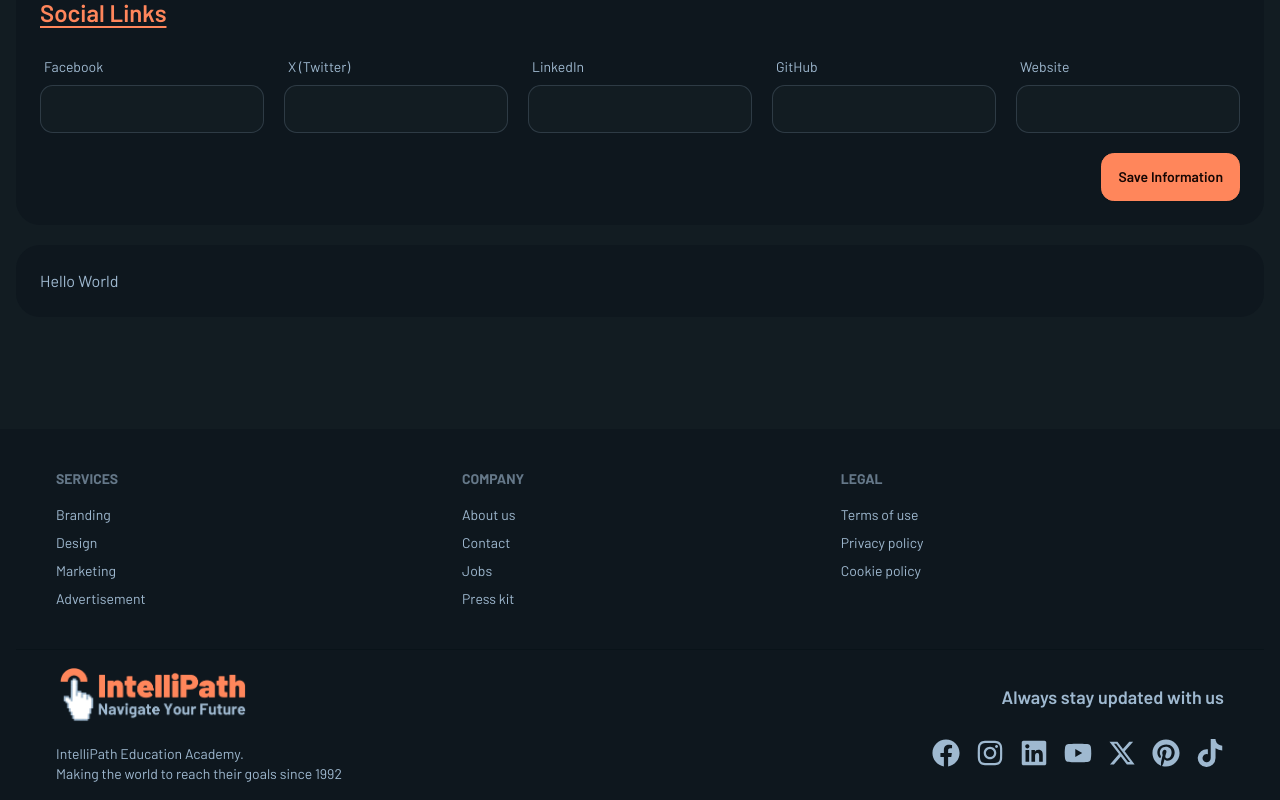
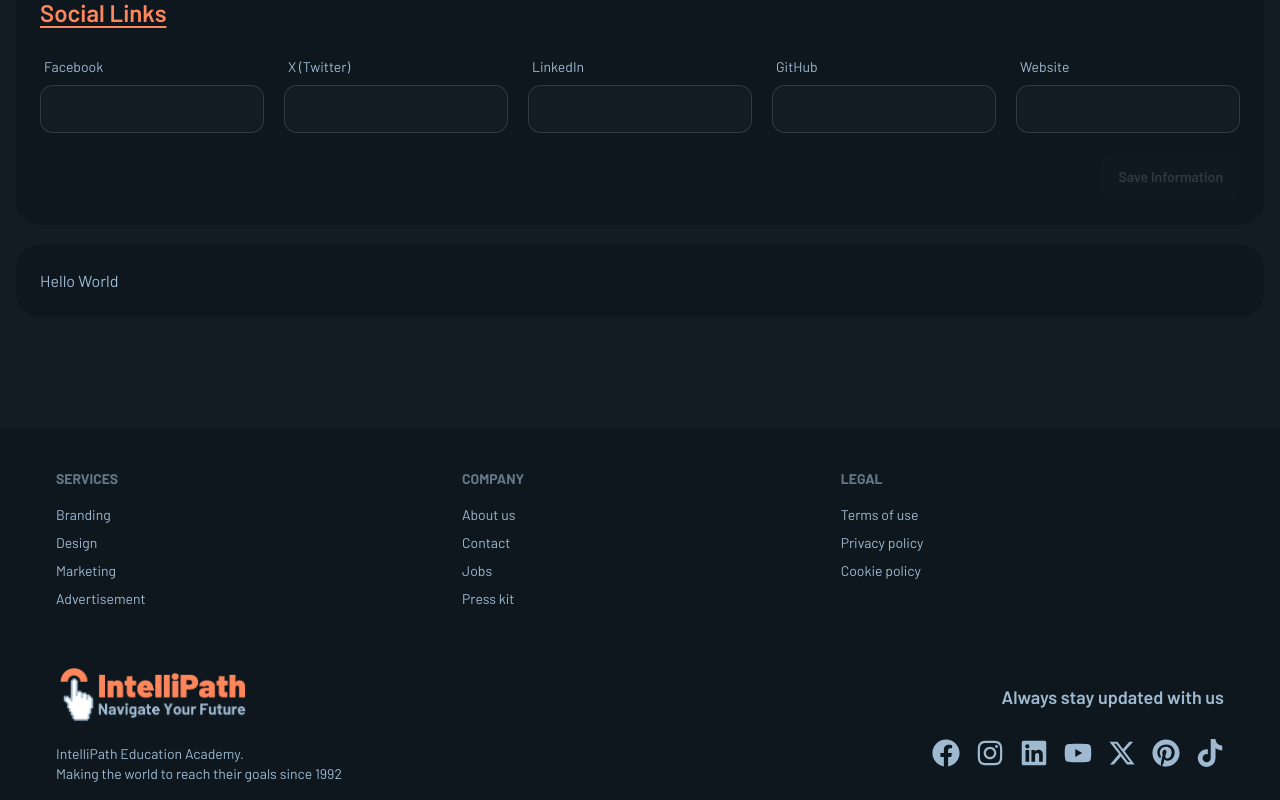
Before and after one commit to taseenjeem/intellipath-ts, a Next.js app: page /profile/1/settings in a window 1280 px wide. Shown: the part 2187-2987 px from the top of the page. Built offline with nearby package versions, Linux system fonts and the light colour scheme; no server answers.

Commit message:
If someone change anuthing the the button will appear

```diff
--- a/src/components/page/profile-page/ProfileInfoForm.tsx
+++ b/src/components/page/profile-page/ProfileInfoForm.tsx
@@ -1,5 +1,5 @@
 "use client";
-import { useEffect } from "react";
+import { useEffect, useState } from "react";
 import { useAppDispatch, useAppSelector } from "@/redux/store";
 import {
   checkUsernameAvailability,
@@ -33,6 +33,7 @@ import EditExpertise from "./EditExpertise";
 import EditExperience from "./EditExperience";
 import EditSocialLinks from "./EditSocialLinks";
 import { updateUserInfo } from "@/redux/slices/UserInfoSlice";
+import { IUserInfo } from "@/types";
 
 const getCountries = async () => {
   return import("@/database/json/countries.json").then(
@@ -54,6 +55,11 @@ const ProfileInfoForm = () => {
 
   const userInfo = useAppSelector((state) => state.userInfo);
 
+  const [initialFormData, setInitialFormData] = useState<IUserInfo | null>(
+    null
+  );
+  const [isFormChanged, setIsFormChanged] = useState(false);
+
   useEffect(() => {
     const fetchCountries = async () => {
       const countries = await getCountries();
@@ -62,7 +68,17 @@ const ProfileInfoForm = () => {
 
     fetchCountries();
     dispatch(initializeFormData(userInfo));
+
+    setInitialFormData(userInfo);
   }, [dispatch, userInfo]);
+
+  useEffect(() => {
+    if (JSON.stringify(formData) !== JSON.stringify(initialFormData)) {
+      setIsFormChanged(true);
+    } else {
+      setIsFormChanged(false);
+    }
+  }, [formData, initialFormData]);
 
   const handleAddEducation = () => {
     const { degree, institution, location, startDate, endDate } = education;
@@ -246,7 +262,11 @@ const ProfileInfoForm = () => {
               Saving..
             </button>
           ) : (
-            <button type="submit" className="btn btn-primary">
+            <button
+              type="submit"
+              className="btn btn-primary"
+              disabled={!isFormChanged}
+            >
               Save Information
             </button>
           )}
--- a/src/components/page/profile-page/ProfileInfoTab.tsx
+++ b/src/components/page/profile-page/ProfileInfoTab.tsx
@@ -37,7 +37,7 @@ const ProfileInfoTab = () => {
             </div>
             <div className="text-center md:text-start">
               <h3 className="text-4xl font-semibold text-primary">
-                {userData?.fullName}
+                {userData?.firstName} {userData?.lastName}
               </h3>
               <h4 className="text-lg">@{userData?.username}</h4>
               <div className="badge badge-primary badge-outline md:badge-lg mt-2">
```
